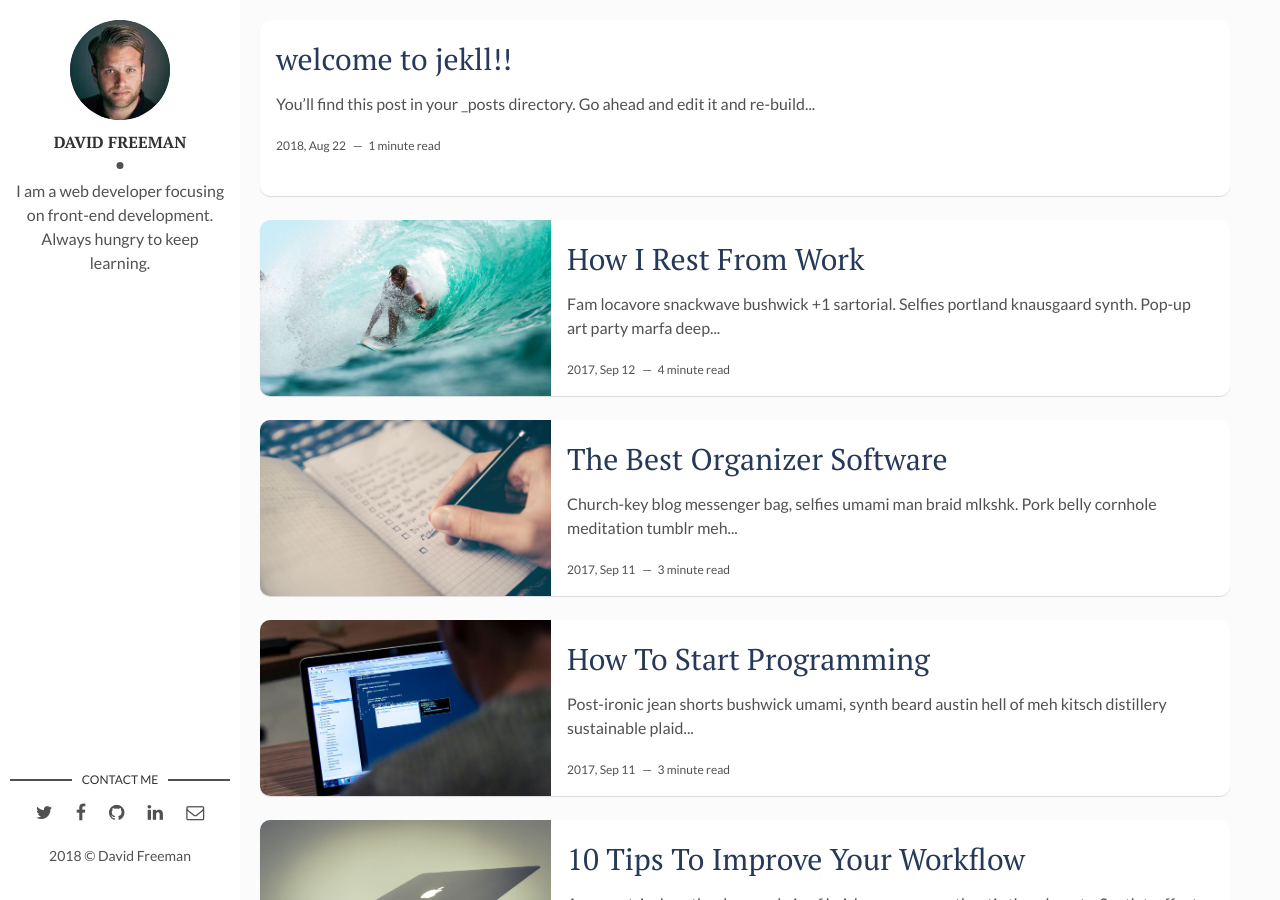
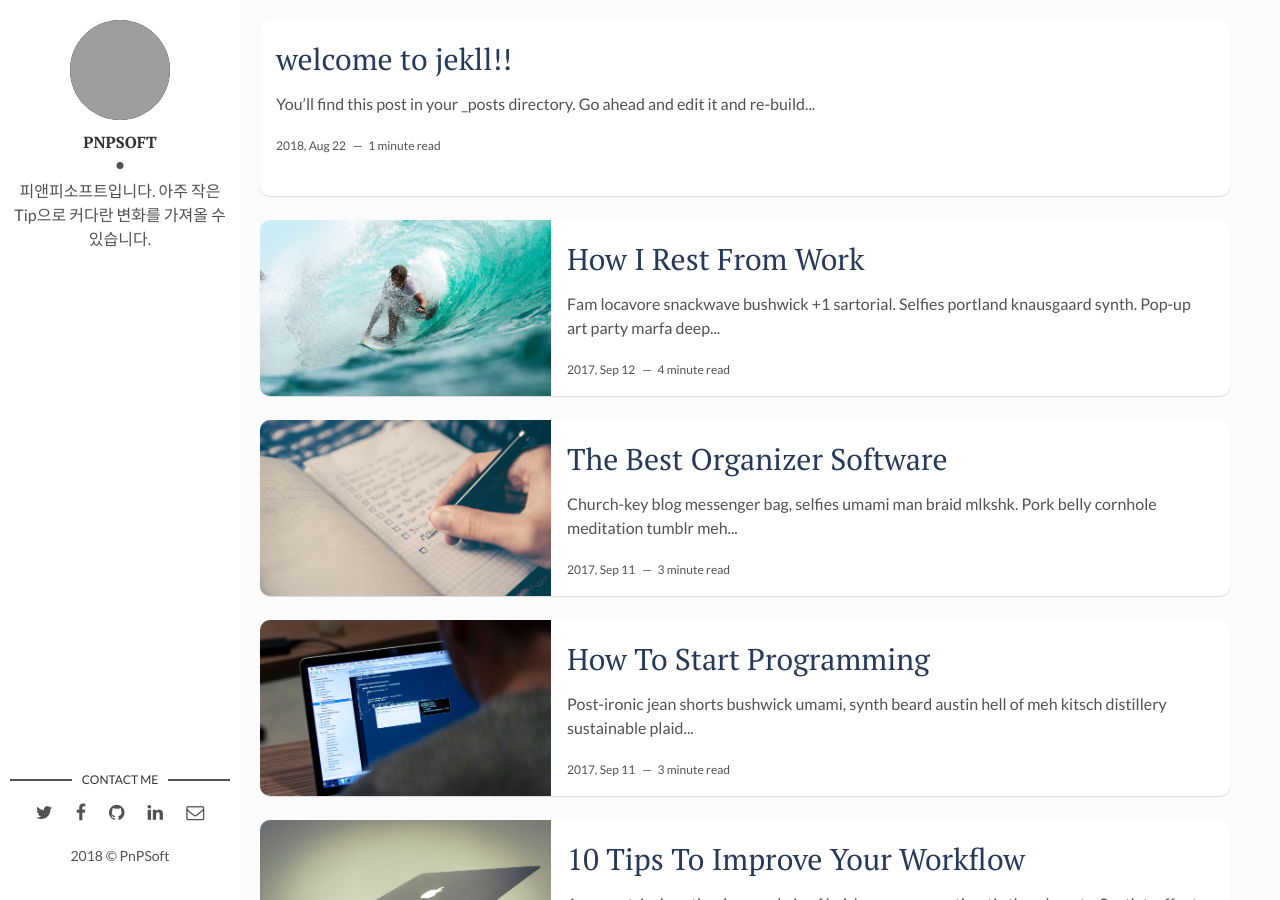
Before and after one commit to pnpsoft/pnpsoft.github.io, a Jekyll site: the page built from index.html, in a window 1280 px wide and 900 px high. Built offline with Jekyll 4.4.1, drawn with Linux system fonts in a browser that asks for light colours; the list of posts is cut into pages by our own code; grey boxes are pictures that could not be loaded.

Commit message:
Update _config.yml

```diff
--- a/_config.yml
+++ b/_config.yml
@@ -9,14 +9,14 @@
 site-twitter: #if your site has a twitter account, enter it here
 
 # Author Settings
-author: David Freeman # add your name
-author-img: david-freeman.jpg # add your photo
-about-author: I am a web developer focusing on front-end development. Always hungry to keep learning. # add description
+author: PnPSoft # add your name David Freeman
+author-img: pnpsoft.png # add your photo
+about-author: 피앤피소프트입니다. 아주 작은 Tip으로 커다란 변화를 가져올 수 있습니다. # add description
 social-twitter: # add your Twitter handle
 social-facebook: # add your Facebook handle
 social-github: artemsheludko # add your Github handle
 social-linkedin: # add your Linkedin handle
-social-email: # add your Email address
+social-email: pnpdot@pnpdot.com # add your Email address
 
 # Disqus
 discus-identifier: mr-brown # add your discus identifier
```
